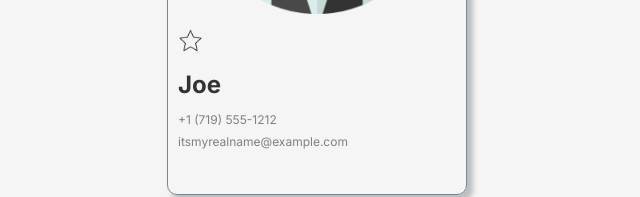
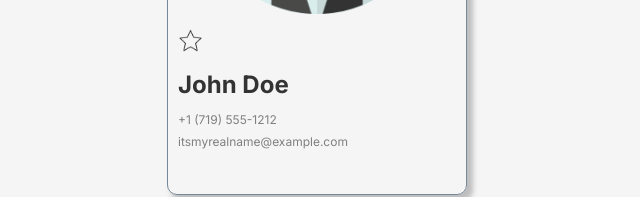
Before and after one commit to Arafat-alim/react-from-scratch, a React (Create React App) app in the folder react-official-fundamentals/: page / in a window 1280 px wide. Shown: the part 460-657 px from the top of the page, without its empty margins (323-963 px from the left). Built offline with nearby package versions, Linux system fonts and the light colour scheme.

Commit message:
managed object using useState.

```diff
--- a/react-official-fundamentals/src/components/ComplexStateObject.jsx
+++ b/react-official-fundamentals/src/components/ComplexStateObject.jsx
@@ -1,30 +1,44 @@
-import React from "react";
+import React, { useState } from "react";
 import user from "../images/user.png";
 import starEmpty from "../images/star-empty.png";
-// import starFilled from "../images/star-filled.png";
+import starFilled from "../images/star-filled.png";
 
 export default function ComplexStateObject() {
+  //! creating state
+  const [contact, setContact] = useState({
+    firstName: "John",
+    lastName: "Doe",
+    phone: "+1 (719) 555-1212",
+    email: "itsmyrealname@example.com",
+    isFavorite: false,
+  });
+
+  function toggleFavorite() {
+    setContact((prevState) => {
+      return {
+        ...prevState,
+        isFavorite: !prevState.isFavorite,
+      };
+    });
+  }
   return (
     <main>
       <article className="card">
         <img src={user} alt="images" className="card--logo" />
         <div className="card--info">
-          <img src={starEmpty} alt="" className="card--favourite" />
-          <h2 className="card--name">Joe</h2>
-          <p className="card--contact">+1 (719) 555-1212</p>
-          <p className="card--contact">itsmyrealname@example.com</p>
+          <img
+            src={contact.isFavorite ? starFilled : starEmpty}
+            alt="fav-logo"
+            className="card--favourite"
+            onClick={toggleFavorite}
+          />
+          <h2 className="card--name">
+            {contact.firstName} {contact.lastName}
+          </h2>
+          <p className="card--contact">{contact.phone}</p>
+          <p className="card--contact">{contact.email}</p>
         </div>
       </article>
     </main>
   );
 }
-
-//  <main>
-//    <article className="card">
-//      <img src="" alt="" className="card--logo" />
-//      <div className="card--info">
-//        <img src="" alt=""  />
-
-//      </div>
-//    </article>
-//  </main>;
```
